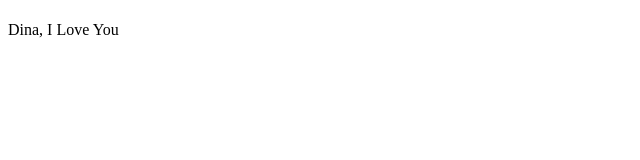
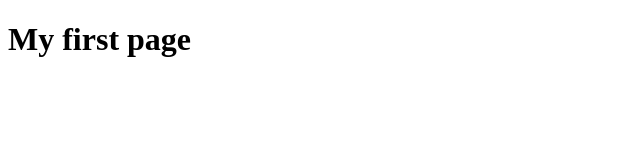
Before and after one commit to Nimbus-one/Nimbus-one, a plain HTML site: page index.html in a window 1280 px wide. Shown: the whole page, without its empty margins (0-640 px from the left). Drawn offline with Linux system fonts and the light colour scheme.

Commit message:
here i am again

```diff
--- a/index.html
+++ b/index.html
@@ -5,7 +5,6 @@
 	<title>Document</title>
 </head>
 <body>
-	<h1></h1>
-	Dina, I Love You
+	<h1>My first page</h1>
 </body>
 </html>
```
